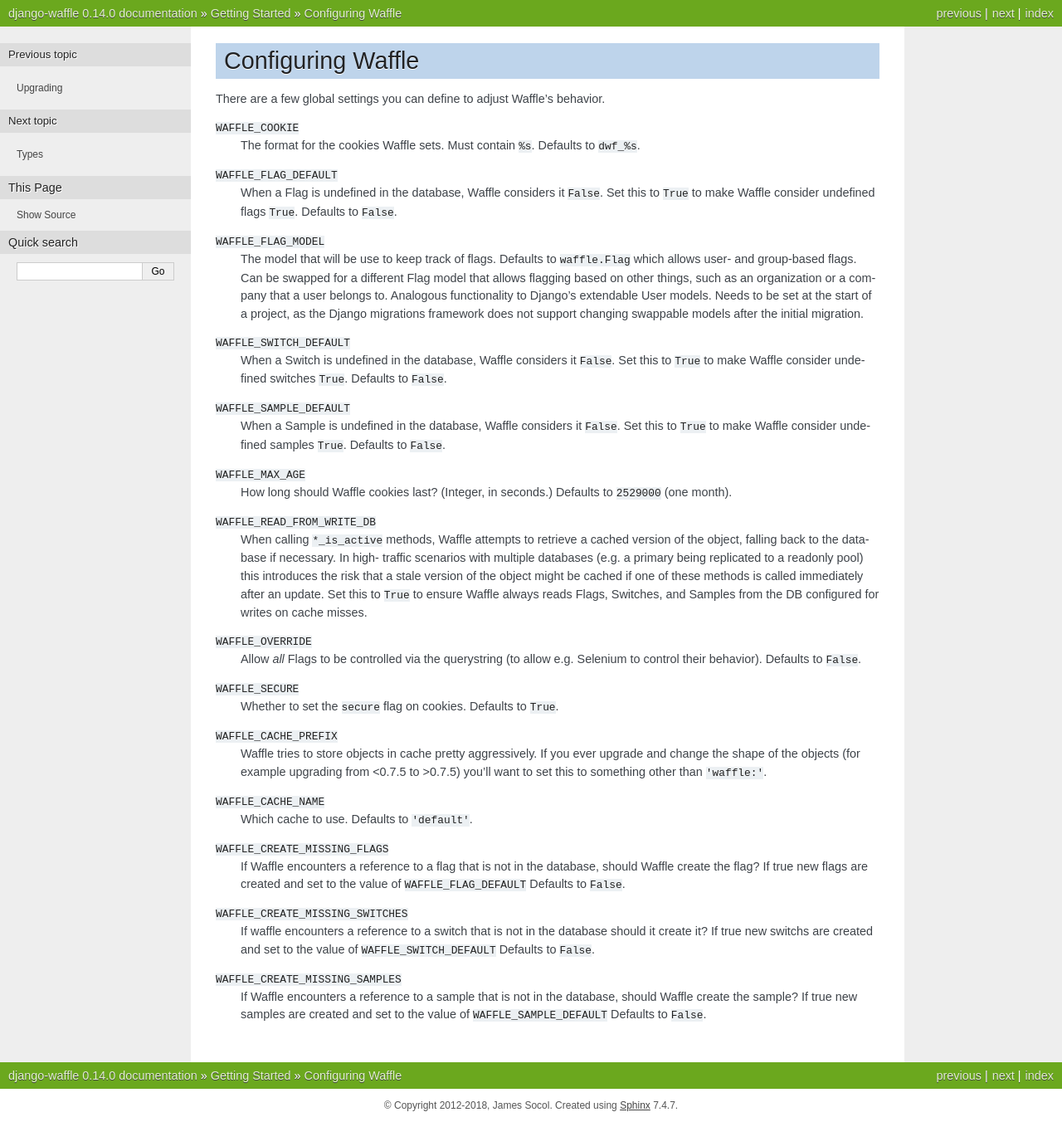
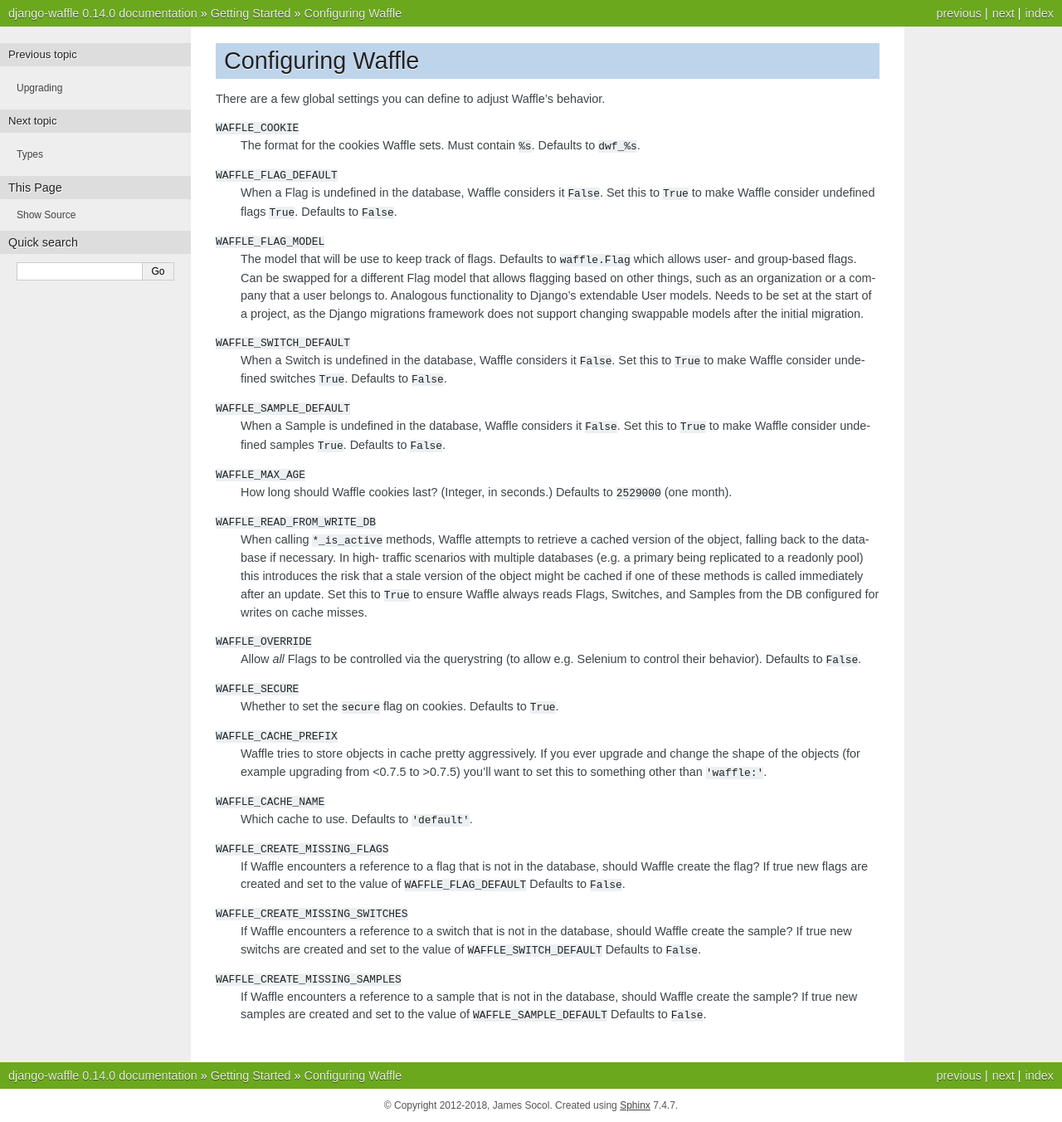
Before and after one commit to jazzband/django-waffle, a Sphinx documentation site: the page built from docs/starting/configuring.rst, in a window 1280 px wide. Shown: the whole page at 83% size. Built offline with Sphinx 7.4.7, drawn with Linux system fonts in a browser that asks for light colours.

Commit message:
Fix to capitalization issue in documentation
Co-Authored-By: adamhaney <adamhaney@users.noreply.github.com>

```diff
--- a/docs/starting/configuring.rst
+++ b/docs/starting/configuring.rst
@@ -69,7 +69,7 @@
     Defaults to ``False``.
 
 ``WAFFLE_CREATE_MISSING_SWITCHES``
-    If waffle encounters a reference to a switch that is not in the database should it create it?
+    If Waffle encounters a reference to a switch that is not in the database, should Waffle create the sample?
     If true new switchs are created and set to the value of ``WAFFLE_SWITCH_DEFAULT``
     Defaults to ``False``.
 
```
